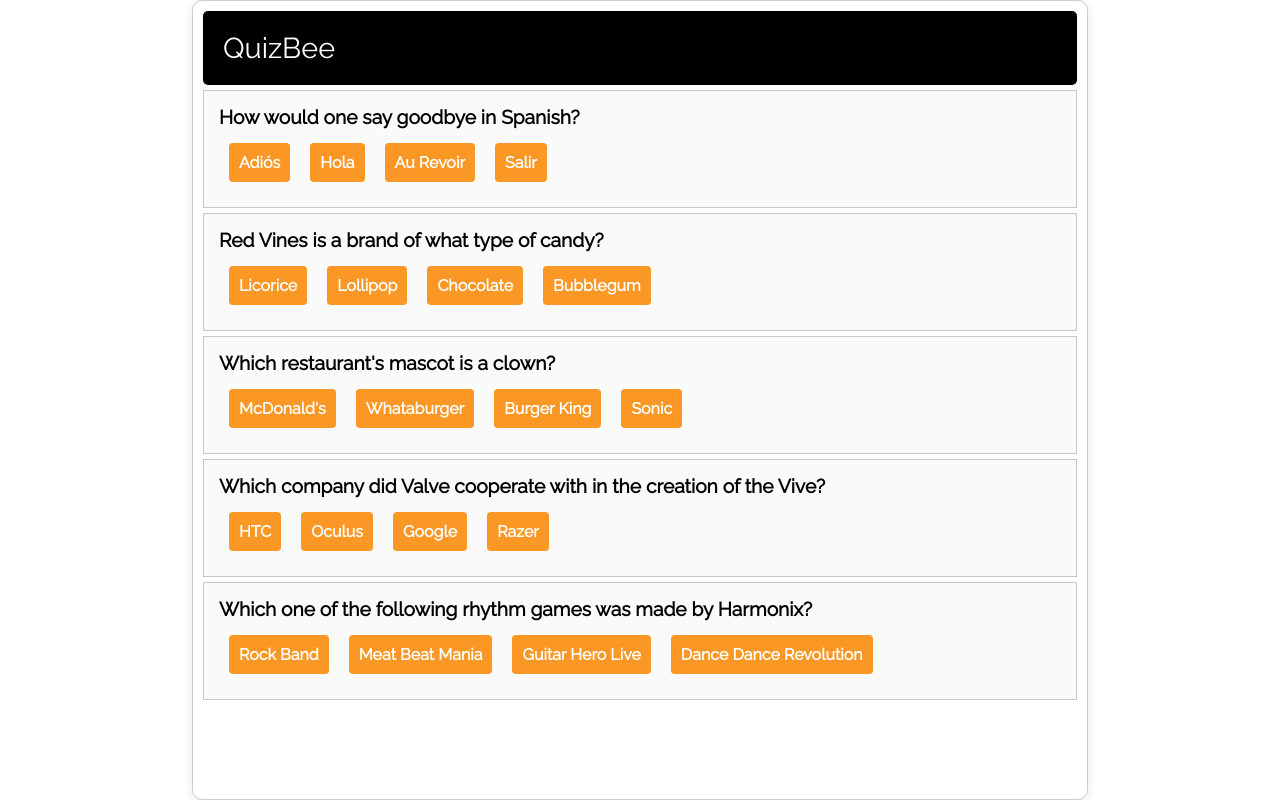
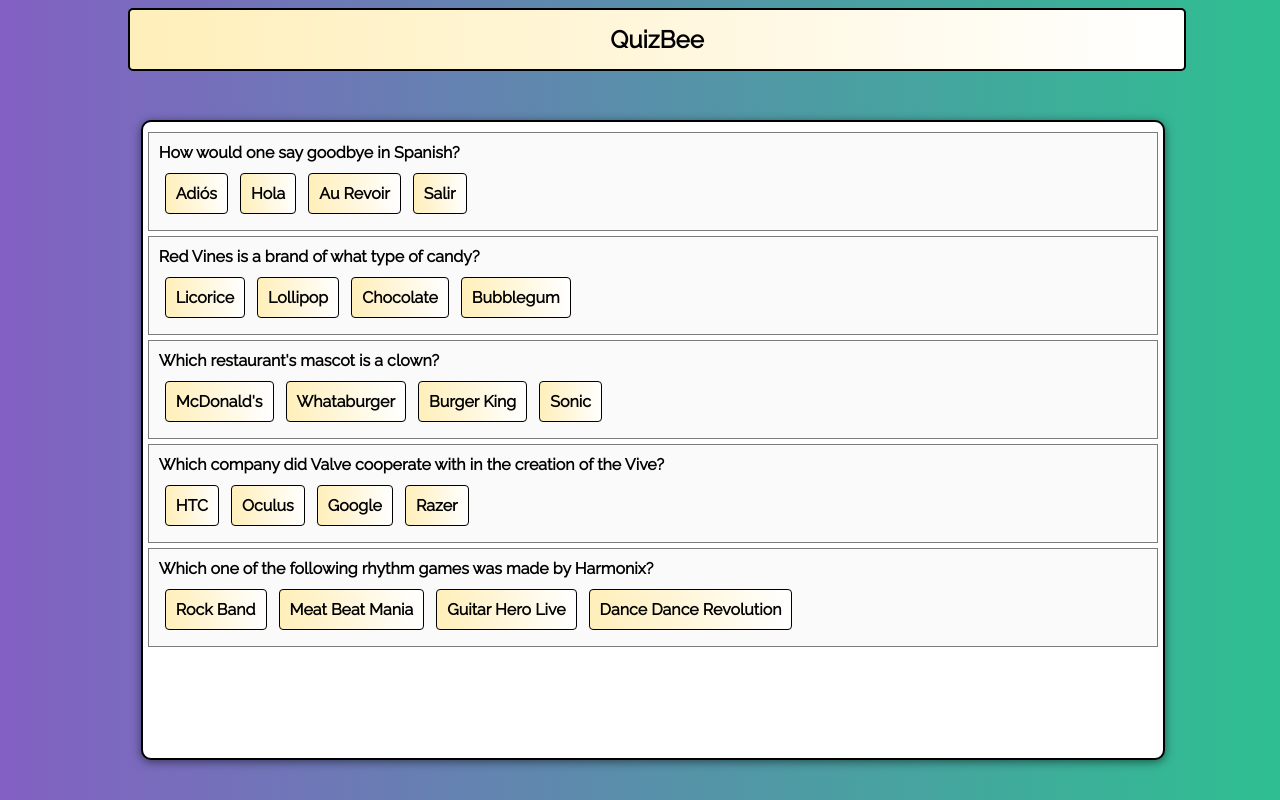
Before and after one commit to SJoshi7/react-quiz-app, a React app: page / in a window 1280 px wide. Built offline with nearby package versions, Linux system fonts and the light colour scheme.

Commit message:
redefined ui

```diff
--- a/src/index.js
+++ b/src/index.js
@@ -40,8 +40,9 @@
   }
   render(){
     return(
+      <div>
+      <div className="title">QuizBee</div>
       <div className="container">
-        <div className="title">QuizBee</div>
         {this.state.questionBank.length > 0 &&
         this.state.responses <5  &&
           this.state.questionBank.map(
@@ -56,6 +57,7 @@
 
         {this.state.responses === 5 ? (<Result score={this.state.score} playAgain={this.playAgain}/>):null}
       </div>
+      </div>
     );
   }
 }
--- a/src/style.css
+++ b/src/style.css
@@ -4,42 +4,50 @@
   font-family: "Raleway", sans-serif;
 }
 
+body{
+   background: linear-gradient(to right, #8360c3, #2ebf91);
+}
+
 .container {
   position: absolute;
-  width: 70%;
-  height: 100%;
-  border: 1px solid rgba(0, 0, 0, 0.2);
-  box-shadow: 0px 2px 10px rgba(0, 0, 0, 0.1);
+  width: 80%;
+  height: 80%;
+  border: 2px solid black;
+  box-shadow: 0px 2px 10px rgba(0, 0, 0, 0.5);
   border-radius: 10px;
-  padding: 10px;
+  padding: 5px;
   box-sizing: border-box;
-  top: 0%;
-  bottom: 0px;
-  left: 0px;
-  right: 0px;
-  margin: auto;
+  background-color: white;
+  top: 15%;
+  left: 11%;
+  overflow: auto;
 }
 
 .title {
-  position: relative;
-  background-color: rgba(0, 0, 0, 1);
-  color: rgb(255, 255, 255);
-  padding: 20px;
-  font-size: 1.8em;
+  text-align: center;
+  position: absolute;
+  border:2px black solid;
+  left: 10%;
+  width: 80%;
+  background: linear-gradient(to right, #ffefba, #ffffff);
+  color: black;
+  padding: 15px;
+  font-size: 1.5em;
+  font-weight: bold;
   border-radius: 5px;
 }
 
 .question {
-  font-size: 1.2em;
+  font-size: 1em;
   font-weight: bold;
   margin-bottom: 5px;
 }
 
 .questionBox {
   position: relative;
-  border: 1px solid rgba(0, 0, 0, 0.2);
+  border: 1px solid rgba(0, 0, 0, 0.5);
   margin-top: 5px;
-  padding: 15px;
+  padding: 10px;
   box-sizing: border-box;
   background-color: rgb(250, 250, 250);
 }
@@ -49,7 +57,7 @@
   padding: 10px;
   background-color: rgb(250, 151, 37);
   display: inline-block;
-  margin: 10px;
+  margin: 6px;
   outline: none;
   border: none;
   font-size: 1em;
@@ -57,6 +65,11 @@
   font-weight: bold;
   border-radius: 4px;
   cursor: pointer;
+
+
+    background: linear-gradient(to right, #ffefba, #ffffff);
+    color: black;
+    border: 1px black solid;
 }
 
 .score-board {
@@ -77,7 +90,7 @@
   font-size: 1.4em;
   padding: 10px;
   top: 350px;
-  background-color: rgb(46, 182, 46);
+  background-color: rgb(130, 97, 194);
   color: rgb(255, 255, 255);
   width: 150px;
   left: 0px;
```
